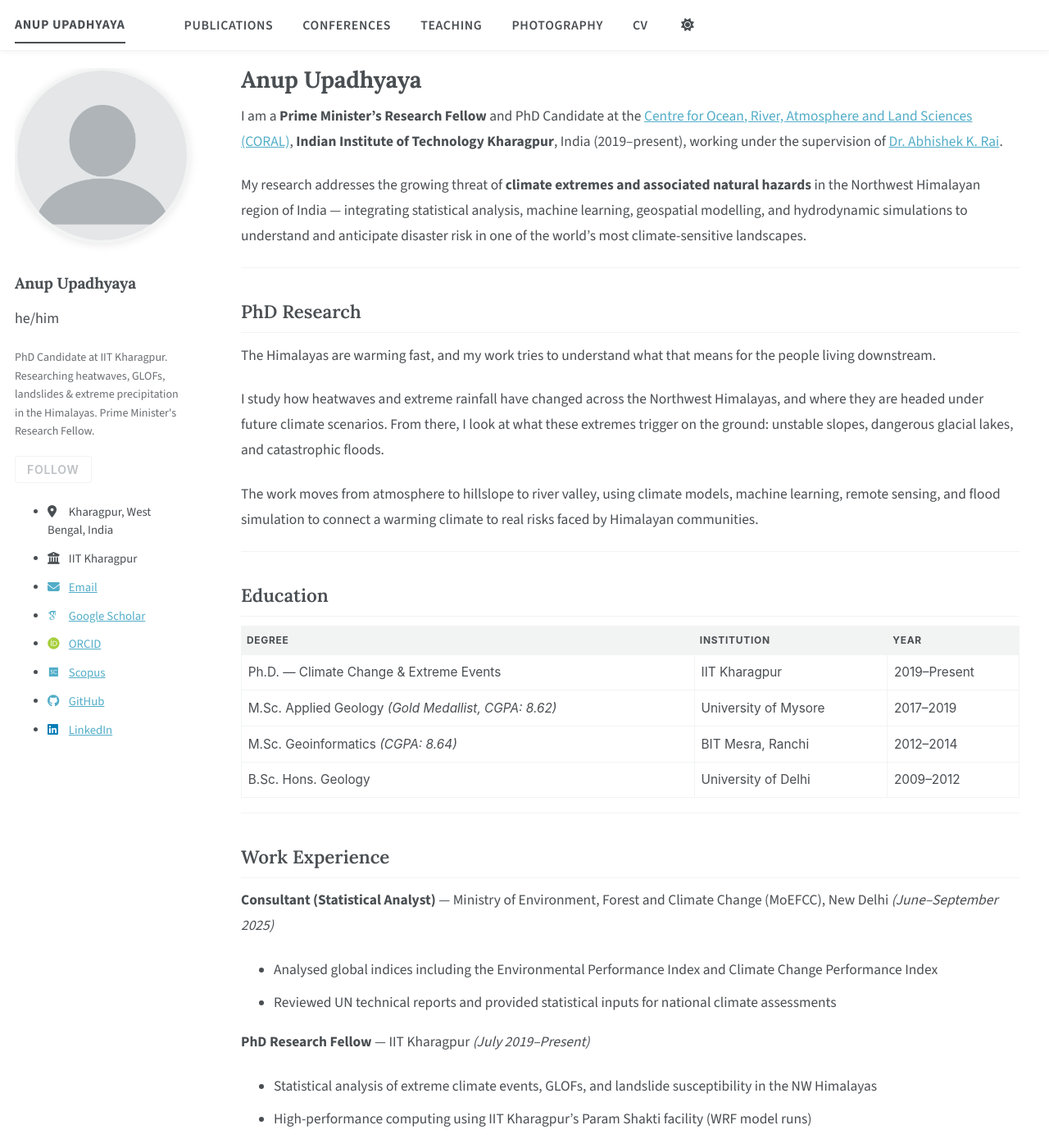
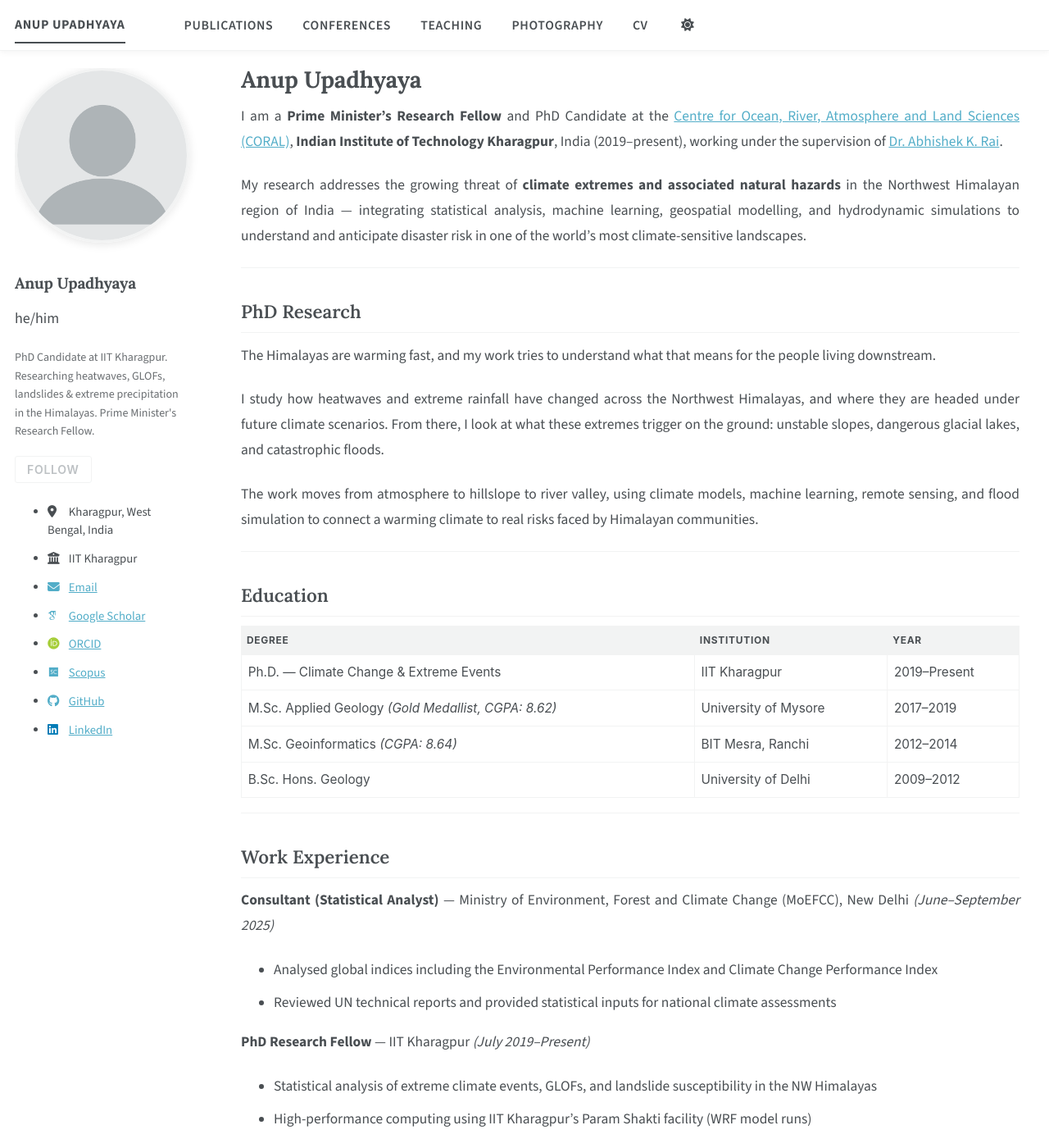
Before and after one commit to anupupadhyaya/anupupadhyaya.github.io, a Jekyll site: the page built from _pages/about.md, in a window 1280 px wide and 1400 px high. Shown: the whole window at 82% size. Built offline with Jekyll 4.4.1, drawn with Linux system fonts in a browser that asks for light colours; some web fonts are replaced; a script bundle is joined from its source files by our own code; library files that are not in the unit come from our copies.

Commit message:
Update custom.html

```diff
--- a/_includes/head/custom.html
+++ b/_includes/head/custom.html
@@ -42,4 +42,5 @@ table th { font-size: 0.78em; text-transform: uppercase; letter-spacing: 0.06em;
 .obj-card { border-left: 3px solid #4a7c59; background: rgba(74,124,89,0.05); border-radius: 0 6px 6px 0; padding: 0.85em 1.2em; margin: 0.9em 0; }
 .obj-card p { margin: 0; font-size: 0.92em; line-height: 1.65; }
 .obj-card strong { color: #4a7c59; font-family: 'Source Sans 3', sans-serif; }
+.page__content p { text-align: justify; }
 </style>
```
